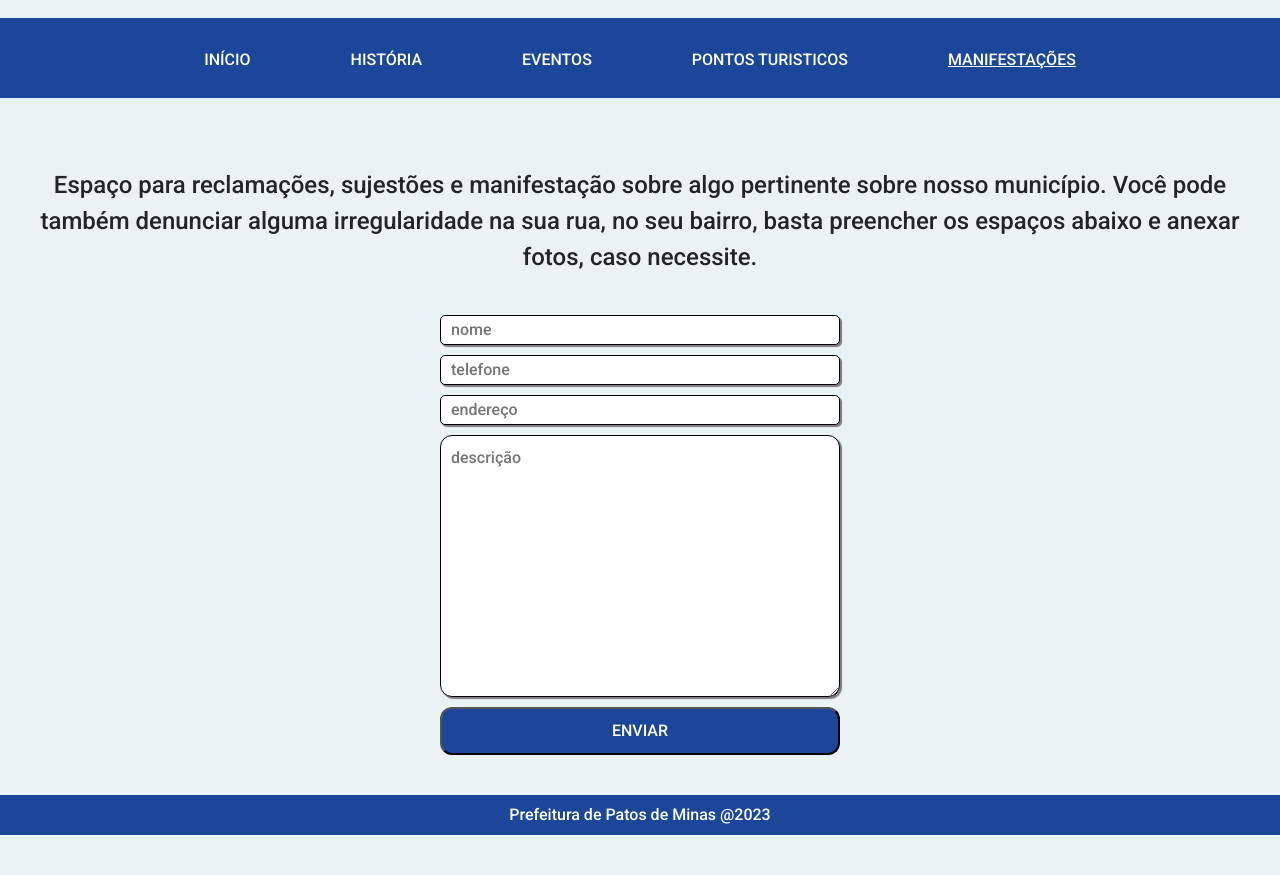
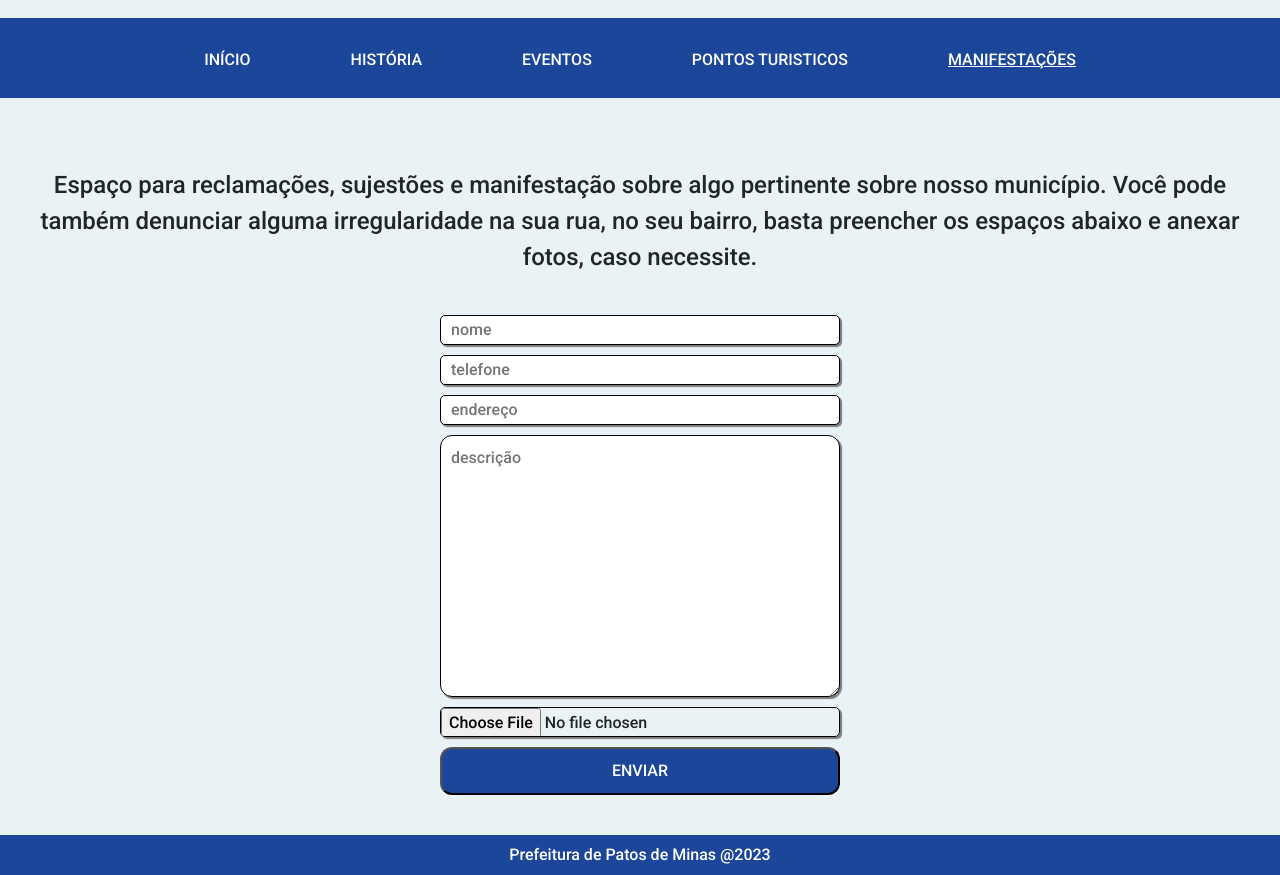
Before and after one commit to Baki51249/site-prefeitura-projeto-integrador, a website: page manifestacoes.html in a window 1280 px wide. Shown: the part 194-1069 px from the top of the page. Before the commit the page ends 1029 px from the top, so only its background shows below. Drawn offline with nearby package versions, Linux system fonts and the light colour scheme.

Commit message:
Update manifestacoes.html

```diff
--- a/manifestacoes.html
+++ b/manifestacoes.html
@@ -57,13 +57,13 @@
       Você pode também denunciar alguma irregularidade na sua rua, no seu bairro, basta preencher os espaços
       abaixo e anexar fotos, caso necessite.</p>
 
-    <form method="POST" action="https://server-prefeitura-projeto.onrender.com">
+    <form method="POST" action="http://localhost:9000/">
 
       <input type="text" placeholder="nome" name="nome">
       <input type="text" placeholder="telefone" name="telefone">
       <input type="text" placeholder="endereço" name="endereco">
       <textarea name="descricao" id="" cols="30" rows="10" placeholder="descrição" name="descricao"></textarea>
-
+      <input class="file" type="file" placeholder="anexar fotos" name="foto">
       <button onclick="openModal()" type="submit">enviar</button>
     </form>
 
```
